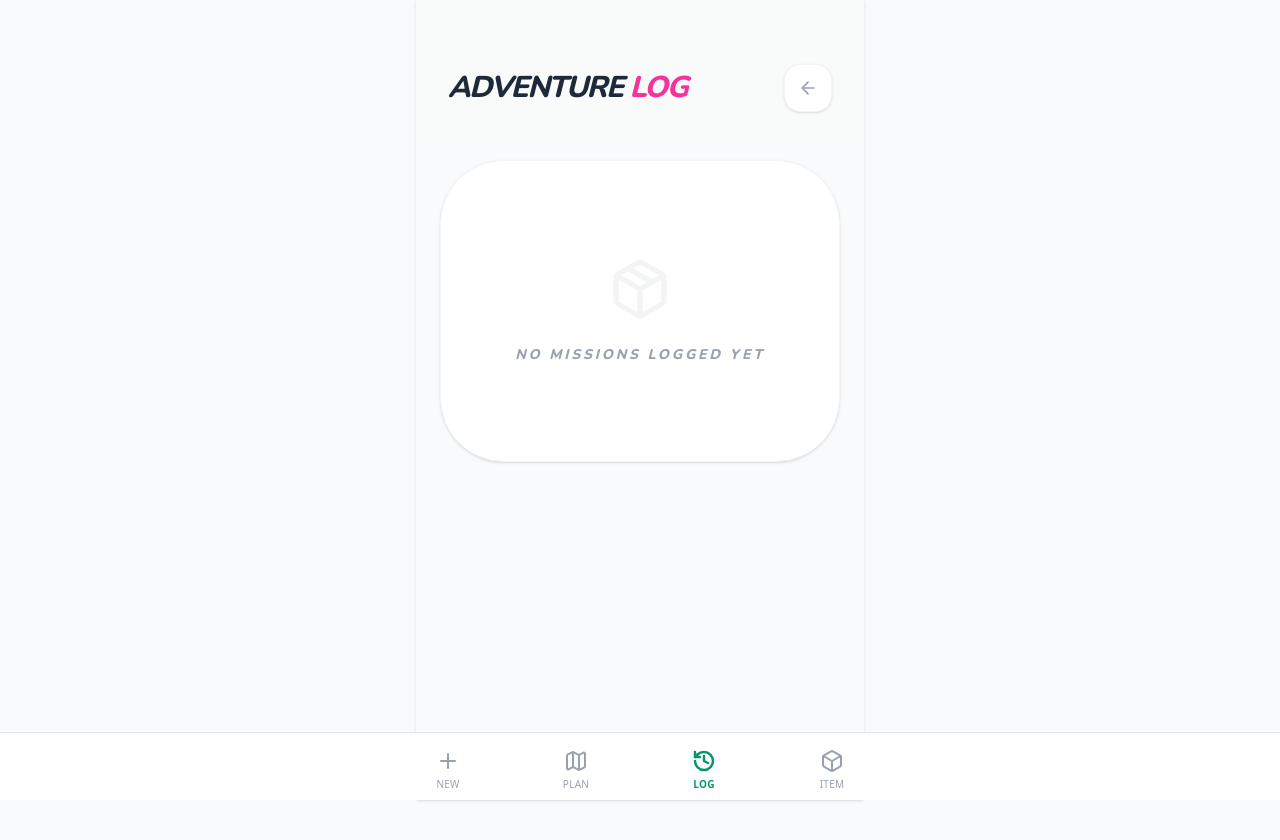
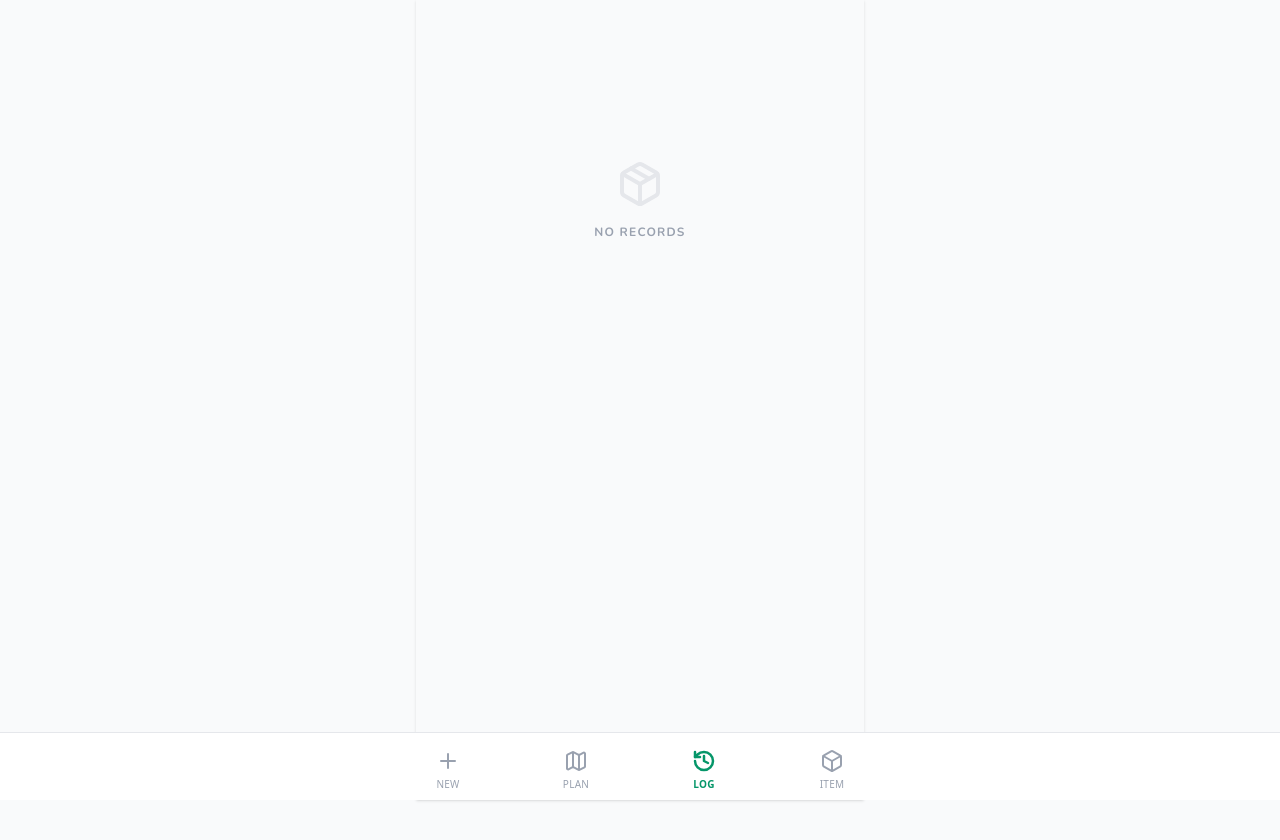
Before and after one commit to kx-00000000/quest-app, a Next.js app in the folder quest/: page /log in a window 1280 px wide. Shown: the top 840 px of the page. Built offline with nearby package versions, Linux system fonts and the light colour scheme.

Commit message:
02092235

```diff
--- a/quest/src/app/(main)/log/page.tsx
+++ b/quest/src/app/(main)/log/page.tsx
@@ -3,7 +3,7 @@
 import { useEffect, useState } from "react";
 import { useRouter } from "next/navigation";
 import { getPlans } from "@/lib/storage";
-import { ArrowLeft, MapPin, CheckCircle, Award, Package, Navigation } from "lucide-react";
+import { MapPin, CheckCircle, Package, Navigation } from "lucide-react";
 import { calculateDistance } from "@/lib/geo";
 import dynamic from "next/dynamic";
 
@@ -27,8 +27,9 @@ export default function LogPage() {
                         .sort((a: any, b: any) => new Date(a.collectedAt || 0).getTime() - new Date(b.collectedAt || 0).getTime());
 
                     let totalDistance = 0;
-                    // 型エラー修正: plan.center が無い場合に備えてデフォルト値を設定
-                    let prevPoint: [number, number] = Array.isArray(plan.center) ? [plan.center[0], plan.center[1]] : [0, 0];
+                    let prevPoint: [number, number] = (Array.isArray(plan.center) && plan.center.length >= 2)
+                        ? [plan.center[0], plan.center[1]]
+                        : [0, 0];
 
                     collectedItems.forEach((item: any) => {
                         totalDistance += calculateDistance(prevPoint[0], prevPoint[1], item.lat, item.lng);
@@ -46,68 +47,50 @@ export default function LogPage() {
 
             setCompletedPlans(logs);
         } catch (e) {
-            console.error("Log calculation error", e);
+            console.error(e);
         }
     }, []);
 
     return (
-        <div className="min-h-screen bg-gray-50 text-gray-900 font-sans pb-32">
-            {/* ヘッダー：PLANページ同様、力強いイタリックタイポグラフィ */}
-            <header className="p-8 pt-16 flex justify-between items-center sticky top-0 z-30 bg-gray-50/80 backdrop-blur-md">
-                <h1 className="text-3xl font-black italic tracking-tighter text-gray-800 uppercase">
-                    Adventure <span className="text-pink-500">Log</span>
-                </h1>
-                <button
-                    onClick={() => router.push('/')}
-                    className="w-12 h-12 bg-white shadow-sm rounded-2xl flex items-center justify-center border border-gray-100 active:scale-90 transition-all"
-                >
-                    <ArrowLeft className="text-gray-400" size={20} />
-                </button>
-            </header>
-
-            <main className="px-6 mt-4 space-y-10">
+        <div className="min-h-screen bg-gray-50 text-gray-900 font-sans pb-20">
+            {/* タイトルとボタンを削除し、PLANページのようなカードリストから開始 */}
+            <main className="px-6 pt-16 space-y-10">
                 {completedPlans.length > 0 ? (
                     completedPlans.map((plan) => (
                         <div key={plan.id} className="bg-white rounded-[3rem] shadow-xl shadow-gray-200/50 border border-gray-100 overflow-hidden flex flex-col">
 
-                            {/* 1. 上部：PLANページと全く同じタイトル・メトリクス */}
+                            {/* カード上部：NEW/PLANページとフォント・余白を統一 */}
                             <div className="p-8 pb-6">
-                                <div className="flex justify-between items-start mb-4">
+                                <p className="text-[10px] font-bold text-pink-500 uppercase tracking-widest mb-1">Mission Completed</p>
+                                <h2 className="text-3xl font-black tracking-tighter text-gray-800 uppercase leading-none mb-6">
+                                    {plan.name}
+                                </h2>
+
+                                {/* 3カラムメトリクス */}
+                                <div className="grid grid-cols-3 gap-4 pt-6 border-t border-gray-100">
                                     <div>
-                                        <p className="text-[10px] font-black text-pink-500 uppercase tracking-widest mb-1">Mission Completed</p>
-                                        <h2 className="text-3xl font-black italic tracking-tighter text-gray-800 uppercase leading-none">
-                                            {plan.name}
-                                        </h2>
-                                    </div>
-                                    <div className="bg-gray-50 p-3 rounded-2xl">
-                                        <Award className="text-pink-500" size={24} />
-                                    </div>
-                                </div>
-
-                                <div className="grid grid-cols-3 gap-4 pt-4 border-t border-gray-100">
-                                    <div>
-                                        <p className="text-[9px] font-black text-gray-300 uppercase tracking-widest mb-1">Date</p>
-                                        <p className="text-xs font-black italic text-gray-600 leading-none">
-                                            {new Date(plan.completionDate).toLocaleDateString('ja-JP')}
+                                        <p className="text-[9px] font-bold text-gray-400 uppercase tracking-widest mb-1">Completed</p>
+                                        <p className="text-sm font-bold text-gray-700">
+                                            {new Date(plan.completionDate).toLocaleDateString('ja-JP', { month: 'short', day: 'numeric' })}
                                         </p>
                                     </div>
                                     <div>
-                                        <p className="text-[9px] font-black text-gray-300 uppercase tracking-widest mb-1">Travel</p>
-                                        <p className="text-xs font-black italic text-gray-600 leading-none">
-                                            {plan.totalDistanceKm} <span className="text-[10px]">km</span>
+                                        <p className="text-[9px] font-bold text-gray-400 uppercase tracking-widest mb-1">Distance</p>
+                                        <p className="text-sm font-bold text-gray-700">
+                                            {plan.totalDistanceKm}km
                                         </p>
                                     </div>
                                     <div>
-                                        <p className="text-[9px] font-black text-gray-300 uppercase tracking-widest mb-1">Items</p>
-                                        <p className="text-xs font-black italic text-pink-500 leading-none">
-                                            {plan.collectedCount} / {plan.itemCount}
+                                        <p className="text-[9px] font-bold text-gray-400 uppercase tracking-widest mb-1">Items</p>
+                                        <p className="text-sm font-bold text-pink-500">
+                                            {plan.collectedCount}/{plan.itemCount}
                                         </p>
                                     </div>
                                 </div>
                             </div>
 
-                            {/* 2. 地図：ベベルなし、カードの左右端までいっぱい（w-full） */}
-                            <div className="w-full h-64 relative border-y border-gray-50">
+                            {/* 地図：左右端までいっぱい、ベベルなし */}
+                            <div className="w-full h-64 relative">
                                 <LazyMap
                                     items={plan.items}
                                     userLocation={null}
@@ -116,30 +99,28 @@ export default function LogPage() {
                                 />
                             </div>
 
-                            {/* 3. タイムライン：いつどこで獲得したか */}
-                            <div className="p-8 space-y-6 bg-gray-50/10">
-                                <p className="text-[10px] font-black text-gray-400 uppercase tracking-[0.2em]">Discovery Timeline</p>
-                                <div className="space-y-4">
+                            {/* タイムライン */}
+                            <div className="p-8 space-y-6 bg-gray-50/20">
+                                <p className="text-[10px] font-bold text-gray-400 uppercase tracking-widest mb-2">Discovery Timeline</p>
+                                <div className="space-y-5">
                                     {plan.collectedItems.map((item: any, idx: number) => (
                                         <div key={item.id} className="flex gap-4">
                                             <div className="flex flex-col items-center">
-                                                <div className="w-8 h-8 bg-white rounded-lg flex items-center justify-center shadow-sm border border-gray-100 z-10">
-                                                    <CheckCircle size={16} className="text-pink-500" />
-                                                </div>
+                                                <div className="w-2 h-2 bg-pink-500 rounded-full mt-1.5" />
                                                 {idx !== plan.collectedItems.length - 1 && (
-                                                    <div className="w-[1.5px] flex-1 bg-gray-200/40 my-1" />
+                                                    <div className="w-[1px] flex-1 bg-gray-200 my-1" />
                                                 )}
                                             </div>
-                                            <div className="flex-1 pb-4">
+                                            <div className="flex-1">
                                                 <div className="flex justify-between items-baseline">
-                                                    <h4 className="text-sm font-black italic text-gray-700 uppercase tracking-tight">{item.name}</h4>
-                                                    <span className="text-[10px] font-bold text-gray-400 tabular-nums">
+                                                    <h4 className="text-sm font-bold text-gray-800 uppercase tracking-tight">{item.name}</h4>
+                                                    <span className="text-[10px] font-bold text-gray-400">
                                                         {new Date(item.collectedAt).toLocaleTimeString('ja-JP', { hour: '2-digit', minute: '2-digit' })}
                                                     </span>
                                                 </div>
-                                                <div className="flex items-center gap-1 text-[9px] font-bold text-gray-300 uppercase tracking-wider mt-0.5">
-                                                    <Navigation size={8} className="rotate-45" />
-                                                    Lat: {item.lat.toFixed(4)} / Lng: {item.lng.toFixed(4)}
+                                                <div className="flex items-center gap-1 text-[9px] font-bold text-gray-300 uppercase mt-0.5">
+                                                    <MapPin size={8} />
+                                                    {item.lat.toFixed(4)}, {item.lng.toFixed(4)}
                                                 </div>
                                             </div>
                                         </div>
@@ -150,9 +131,9 @@ export default function LogPage() {
                         </div>
                     ))
                 ) : (
-                    <div className="text-center py-24 bg-white rounded-[4rem] border border-gray-100 shadow-sm">
-                        <Package size={64} className="text-gray-100 mx-auto mb-6" />
-                        <p className="text-gray-400 font-black italic uppercase tracking-[0.2em] text-sm">No Missions Logged Yet</p>
+                    <div className="text-center py-24">
+                        <Package size={48} className="text-gray-200 mx-auto mb-4" />
+                        <p className="text-gray-400 font-bold uppercase tracking-widest text-xs">No Records</p>
                     </div>
                 )}
             </main>
```
